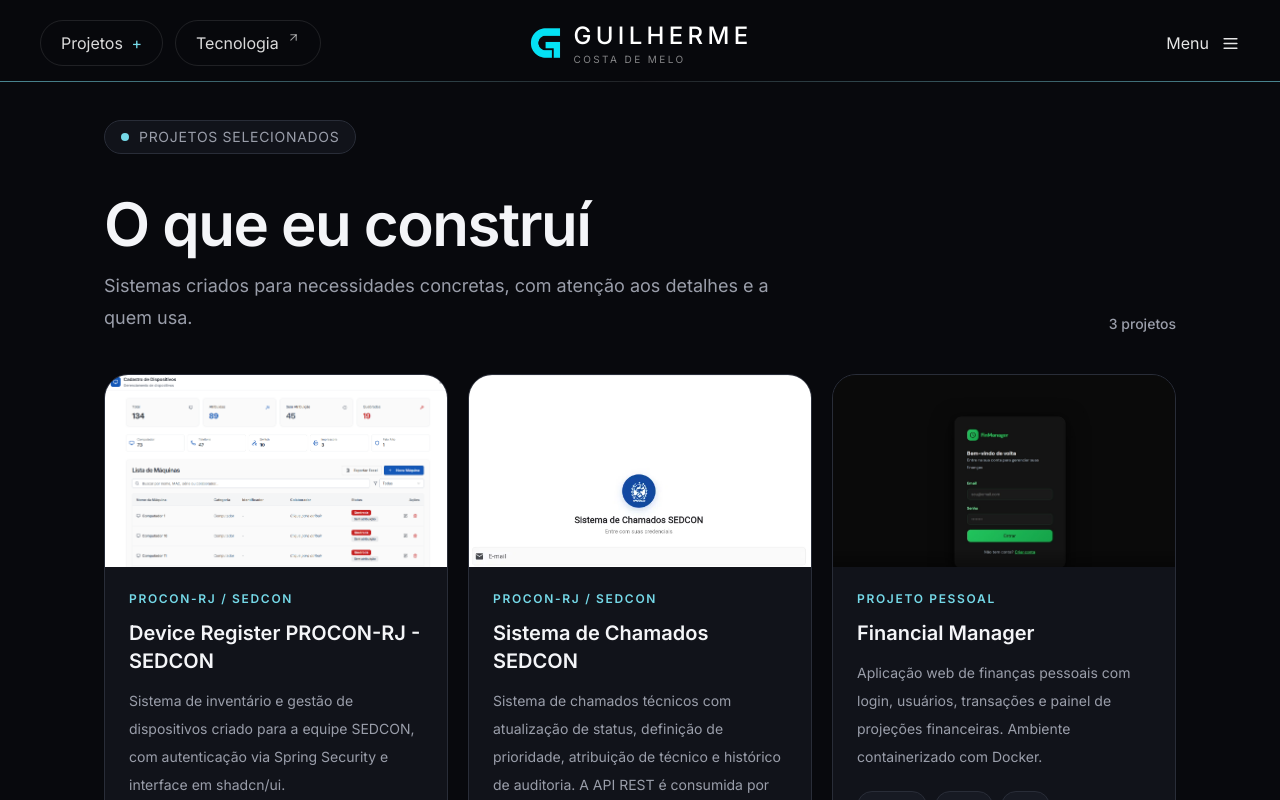
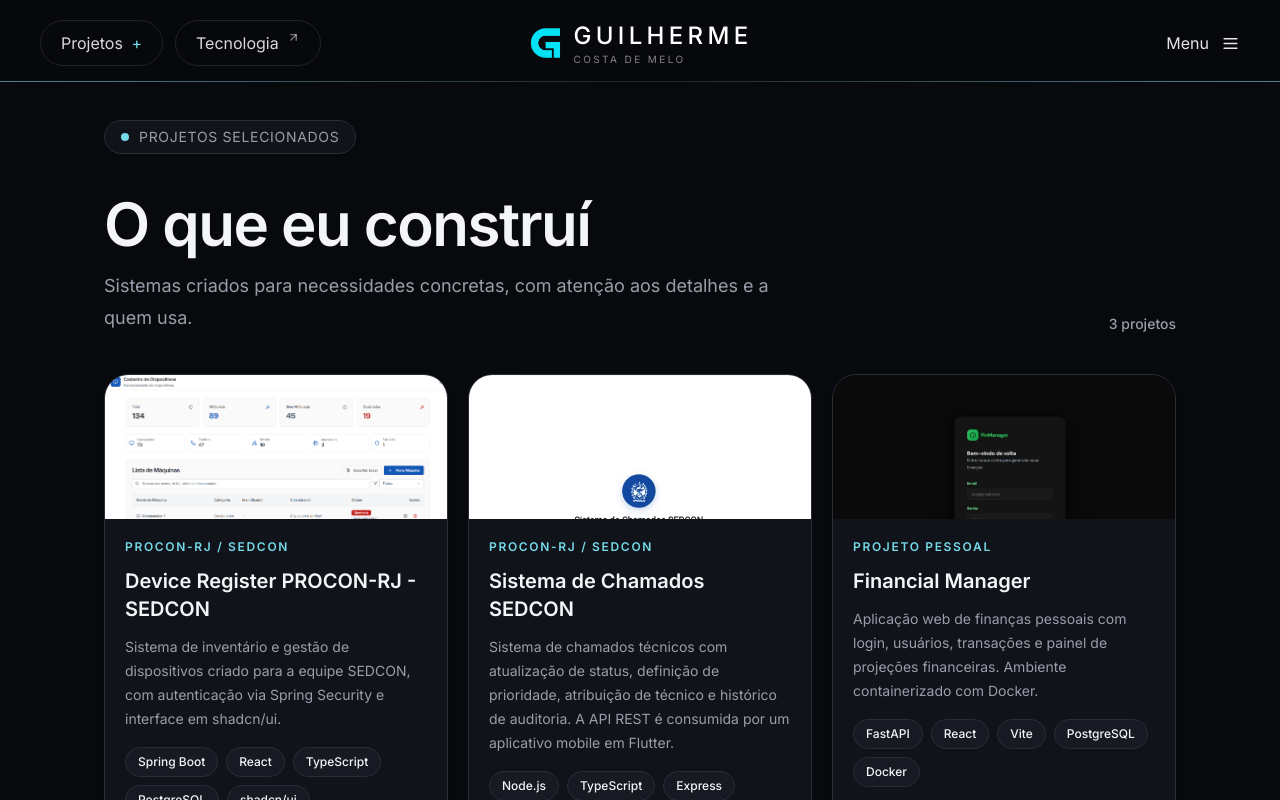
Before and after one commit to GuilhermeCosM/Portfolio-GuilhermedaCostaDev, a React (Vite) app: page / in a window 1280 px wide. Both pictures are taken after a click on the button "Ver meus projetos". Shown: the top 800 px of the page. Built offline with nearby package versions, Linux system fonts and the light colour scheme; the HTML template or start-up script is replaced by a standard one.

Commit message:
redimensionar card

```diff
--- a/src/sections/Projetos.tsx
+++ b/src/sections/Projetos.tsx
@@ -20,7 +20,7 @@ export function Projetos() {
           <Reveal key={project.title} delay={index * 80}>
             <article className="group flex h-full flex-col overflow-hidden rounded-3xl border border-border bg-surface shadow-sm transition-all hover:-translate-y-1 hover:shadow-lg hover:shadow-ink/10">
               {project.image && (
-                <div className="aspect-video overflow-hidden bg-surface-alt">
+                <div className="h-32 overflow-hidden bg-surface-alt sm:h-36">
                   <img
                     src={project.image}
                     alt={`Captura de tela do projeto ${project.title}`}
@@ -28,11 +28,11 @@ export function Projetos() {
                   />
                 </div>
               )}
-              <div className="flex flex-1 flex-col p-6">
+              <div className="flex flex-1 flex-col p-5">
                 <p className="text-xs font-semibold uppercase tracking-[0.14em] text-accent">{project.tag}</p>
                 <h2 className="mt-3 text-xl font-semibold text-ink">{project.title}</h2>
-                <p className="mt-3 min-h-24 text-sm leading-7 text-muted">{project.desc}</p>
-                <div className="mt-5 flex flex-wrap gap-2">
+                <p className="mt-3 min-h-24 text-sm leading-6 text-muted">{project.desc}</p>
+                <div className="mt-4 flex flex-wrap gap-2">
                   {project.stack.map((item) => (
                     <span key={item} className="rounded-full border border-border bg-surface-alt px-3 py-1.5 text-xs font-medium text-ink">
                       {item}
@@ -40,7 +40,7 @@ export function Projetos() {
                   ))}
                 </div>
                 {project.url && (
-                  <a href={project.url} target="_blank" rel="noreferrer" className="mt-auto inline-flex items-center gap-1 pt-6 text-sm font-semibold text-accent hover:underline">
+                  <a href={project.url} target="_blank" rel="noreferrer" className="mt-auto inline-flex items-center gap-1 pt-4 text-sm font-semibold text-accent hover:underline">
                     Abrir projeto <ArrowUpRight size={15} />
                   </a>
                 )}
```
